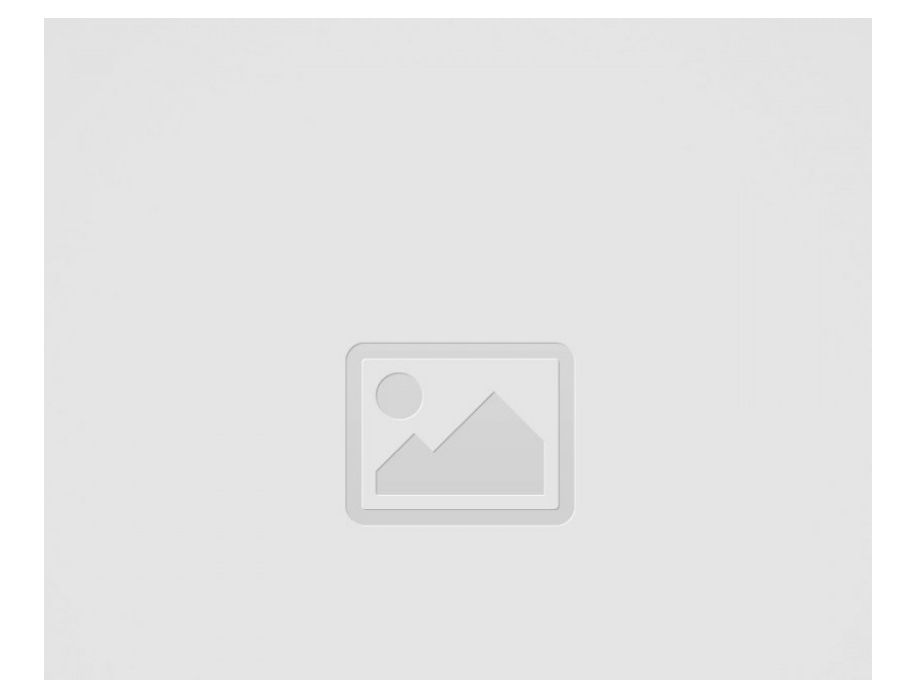
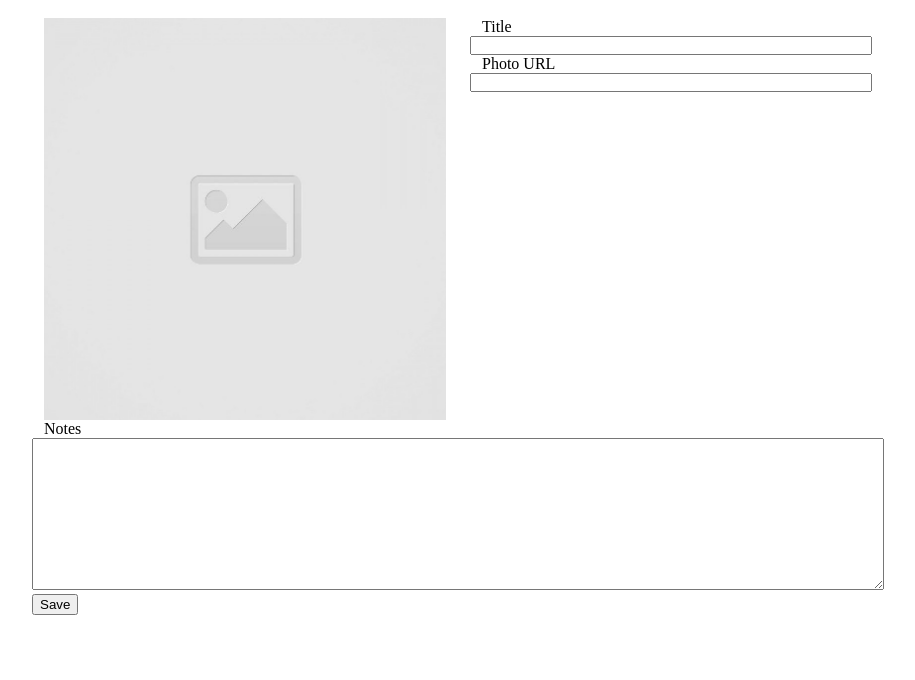
Before and after one commit to EvanS-Hong/Code-Journal, a website: page index.html in a window 1280 px wide. Shown: the part 120-800 px from the top of the page, without its empty margins (182-1097 px from the left). Drawn offline with Linux system fonts and the light colour scheme.

Commit message:
Completed HTMl using responsive layout classes #3

```diff
--- a/index.html
+++ b/index.html
@@ -23,12 +23,16 @@
   </header>
   <main class="container">
     <div data-view="entry-form">
-      <h1 class="row column-full"> New Entry</h1>
-      <img class="row column-full" src="/images/placeholder-image-square.jpg">
-      <label for="title" class="row column-half"> Title </label>
-      <input name="title" class="column-full" type="text">
-      <label for="imgUrl" class="row column-full"> Photo URL </label>
-      <input name="imgUrl" class="column-full" type="url">
+      <h1 class=" column-full"> New Entry</h1>
+      <div class="row">
+        <img class="column-full column-half" src="/images/placeholder-image-square.jpg">
+        <div class="column-half">
+          <label for="title" class=" column-half"> Title </label>
+          <input name="title" class="column-full" type="text">
+          <label for="imgUrl" class=" column-full"> Photo URL </label>
+          <input name="imgUrl" class="column-full" type="url">
+        </div>
+      </div>
       <label for="notes" class="row column-full"> Notes </label>
       <textarea name="notes" class="column-full" cols="30" rows="10"></textarea>
       <button type="submit" name="save" class="row"> Save </button>
```
